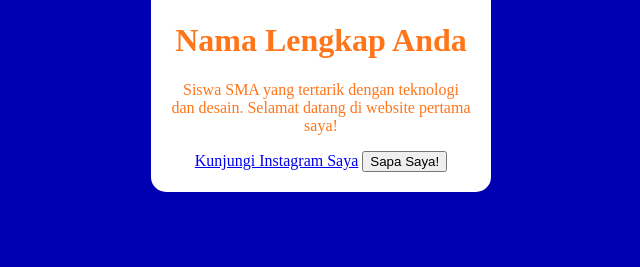
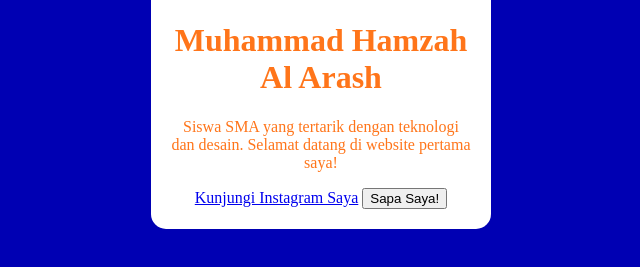
Before and after one commit to rasha994/Hamzah-web, a plain HTML site: page index.html in a window 1280 px wide. Shown: the part 223-490 px from the top of the page, without its empty margins (319-959 px from the left). Drawn offline with Linux system fonts and the light colour scheme.

Commit message:
Update index.html

```diff
--- a/index.html
+++ b/index.html
@@ -8,7 +8,7 @@
   <!-- Konten yang terlihat oleh pengunjung akan ada di sini -->
   <div class="kartu-profil">
    <img src="564835.jpg" alt="Foto profil saya">
-   <h1>Nama Lengkap Anda</h1>
+   <h1>Muhammad Hamzah Al  Arash</h1>
    <p>Siswa SMA yang tertarik dengan teknologi dan desain.
 Selamat datang di website pertama saya!</p>
     <a href="https://www.instagram.com/rashxx_290">Kunjungi Instagram Saya</a>
```
